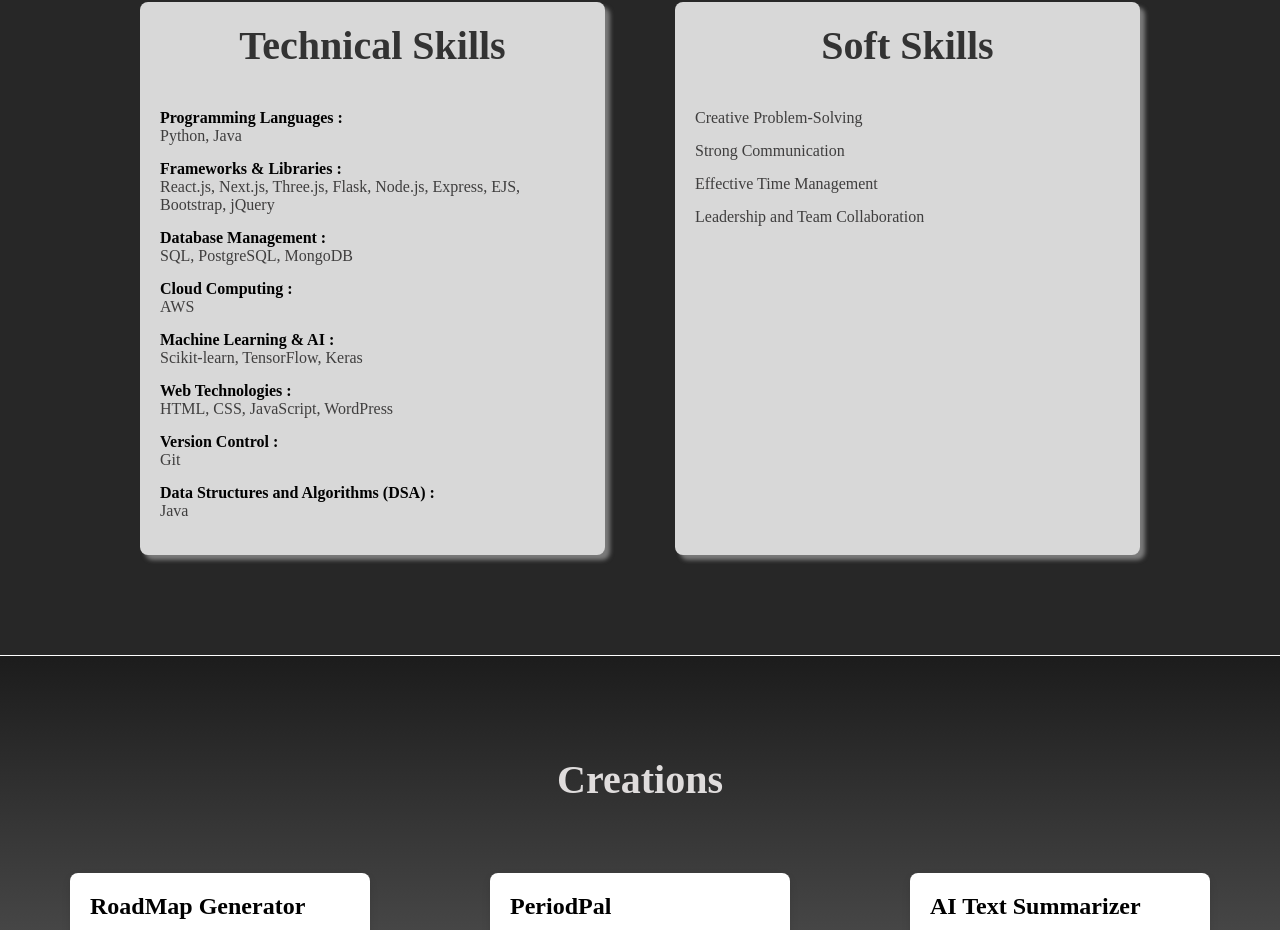
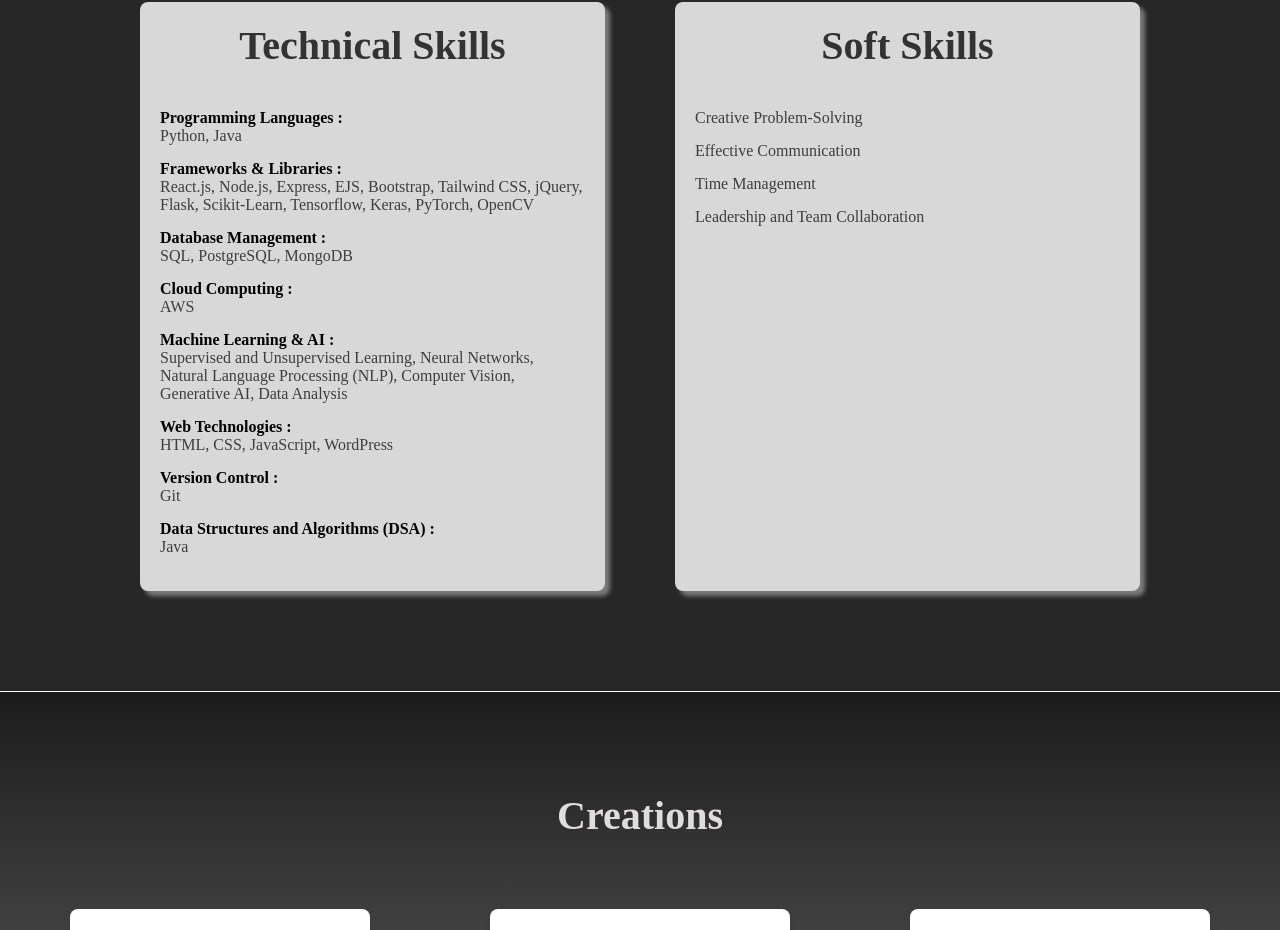
Before and after one commit to garimabhayanaa/portfolio, a React (Create React App) app: page / in a window 1280 px wide. Shown: the part 1593-2523 px from the top of the page. Built offline with nearby package versions, Linux system fonts and the light colour scheme.

Commit message:
Update ToolBox.js
made skills section more organised

```diff
--- a/src/components/ToolBox.js
+++ b/src/components/ToolBox.js
@@ -34,10 +34,10 @@ const Toolbox = () => {
           <h2 className="header">Technical Skills</h2>
           <ul>
             <li><div className="heading">Programming Languages :</div><div className="tool">Python, Java</div></li>
-            <li><div className="heading">Frameworks & Libraries :</div><div className="tool">React.js, Next.js, Three.js, Flask, Node.js, Express, EJS, Bootstrap, jQuery</div></li>
+            <li><div className="heading">Frameworks & Libraries :</div><div className="tool">React.js, Node.js, Express, EJS, Bootstrap, Tailwind CSS, jQuery, Flask, Scikit-Learn, Tensorflow, Keras, PyTorch, OpenCV</div></li>
             <li><div className="heading">Database Management :</div><div className="tool">SQL, PostgreSQL, MongoDB</div></li>
             <li><div className="heading">Cloud Computing :</div><div className="tool">AWS</div></li>
-            <li><div className="heading">Machine Learning & AI :</div><div className="tool">Scikit-learn, TensorFlow, Keras</div></li>
+            <li><div className="heading">Machine Learning & AI :</div><div className="tool">Supervised and Unsupervised Learning, Neural Networks, Natural Language Processing (NLP), Computer Vision, Generative AI, Data Analysis</div></li>
             <li><div className="heading">Web Technologies :</div><div className="tool">HTML, CSS, JavaScript, WordPress</div></li>
             <li><div className="heading">Version Control :</div><div className="tool">Git</div></li>
             <li><div className="heading">Data Structures and Algorithms (DSA) :</div><div className="tool">Java</div></li>
@@ -48,8 +48,8 @@ const Toolbox = () => {
           <h2 className="header">Soft Skills</h2>
           <ul>
             <li className="tool">Creative Problem-Solving</li><br/>
-            <li className="tool">Strong Communication</li><br/>
-            <li className="tool">Effective Time Management</li><br/>
+            <li className="tool">Effective Communication</li><br/>
+            <li className="tool">Time Management</li><br/>
             <li className="tool">Leadership and Team Collaboration</li>
           </ul>
         </div>
```
